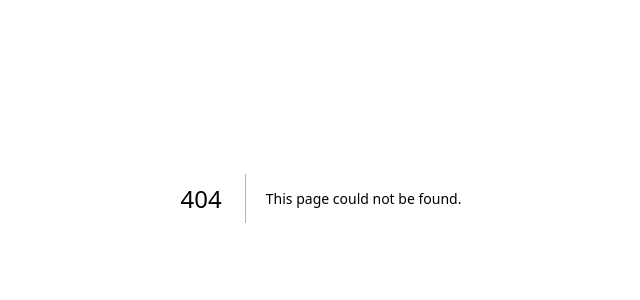
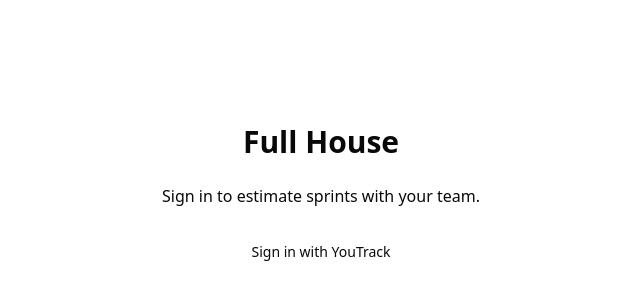
Before and after one commit to javadtavakoli/full-house, a Next.js app: page /login in a window 1280 px wide. Before the commit this address had no page. Shown: the part 202-502 px from the top of the page, without its empty margins (319-959 px from the left). Built offline with nearby package versions, Linux system fonts and the light colour scheme.

Commit message:
feat(auth): login page + sign-in button

```diff
--- /dev/null
+++ b/app/login/page.tsx
@@ -0,0 +1,12 @@
+import { SignInButton } from "@/components/shell/sign-in-button";
+
+export default async function LoginPage({ searchParams }: { searchParams: Promise<{ next?: string }> }) {
+  const params = await searchParams;
+  return (
+    <main className="min-h-screen flex flex-col items-center justify-center gap-6">
+      <h1 className="text-3xl font-semibold">Full House</h1>
+      <p className="text-muted-foreground">Sign in to estimate sprints with your team.</p>
+      <SignInButton next={params.next} />
+    </main>
+  );
+}
--- /dev/null
+++ b/components/shell/sign-in-button.tsx
@@ -0,0 +1,11 @@
+"use client";
+import { signIn } from "next-auth/react";
+import { Button } from "@/components/ui/button";
+
+export function SignInButton({ next }: { next?: string }) {
+  return (
+    <Button onClick={() => signIn("youtrack", { callbackUrl: next ?? "/app" })}>
+      Sign in with YouTrack
+    </Button>
+  );
+}
```
